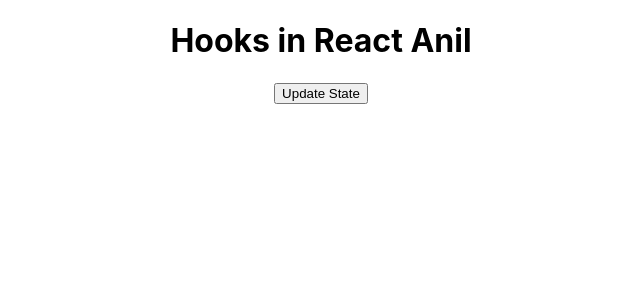
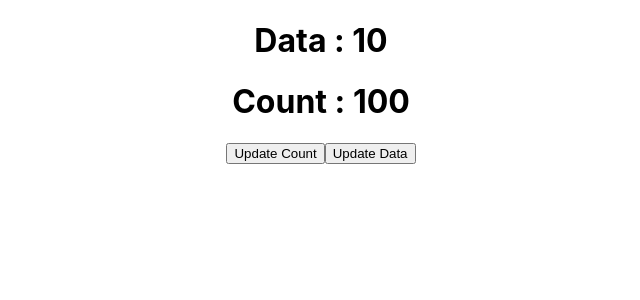
Before and after one commit to anil-sidhu/react-17, a React (Create React App) app: page / in a window 1280 px wide. Shown: the top 300 px of the page, without its empty margins (319-959 px from the left). Built offline with nearby package versions, Linux system fonts and the light colour scheme.

Commit message:
done last part

```diff
--- a/src/App.js
+++ b/src/App.js
@@ -1,11 +1,14 @@
 import './App.css';
-import React,{useState}from 'react'
+import React,{useState} from 'react'
+import User from './User'
 function App() {
-  const [data,setData]=useState("Anil")
+  const [data,setData]=useState(10)
+  const [count,setCount]=useState(100)
   return (
     <div className="App">
-      <h1>Hooks in React {data}</h1>
-      <button onClick={()=>setData("Peter")}>Update State</button>
+      <User count={count} data={data} />
+      <button onClick={()=>setCount(count+1)} >Update Count</button>
+      <button onClick={()=>setData(data+1)} >Update Data</button>
     </div>
   );
 }
--- /dev/null
+++ b/src/User.js
@@ -0,0 +1,18 @@
+import './App.css';
+import React,{useEffect} from 'react'
+function User(props) {
+  useEffect(()=>{
+    console.warn("use effect is called")
+  },[props.count,props.data])
+  return (
+    <div className="App">
+      <h1>Data : {props.data}</h1>
+      <h1>Count : {props.count}</h1>
+
+
+
+    </div>
+  );
+}
+
+export default User;
```
